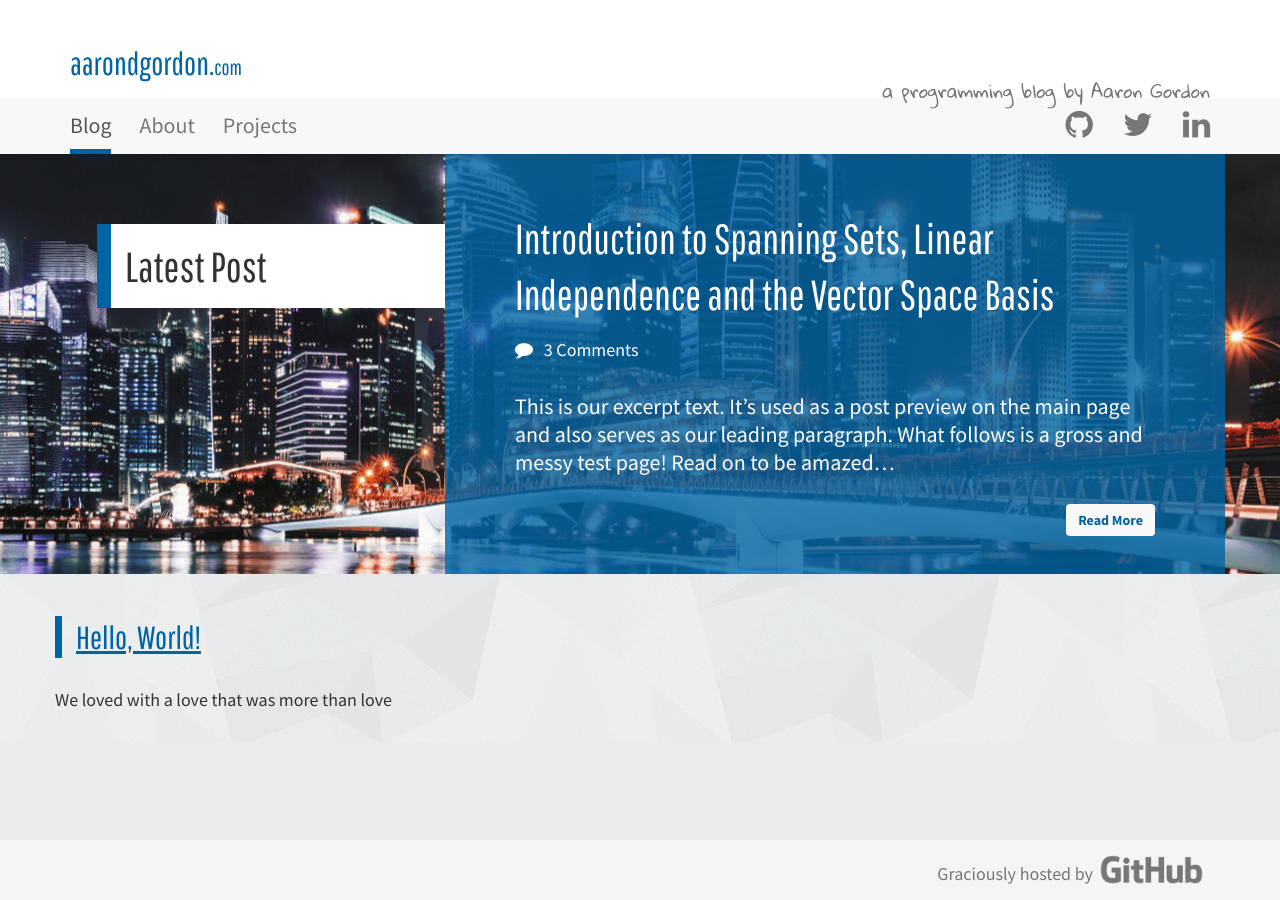
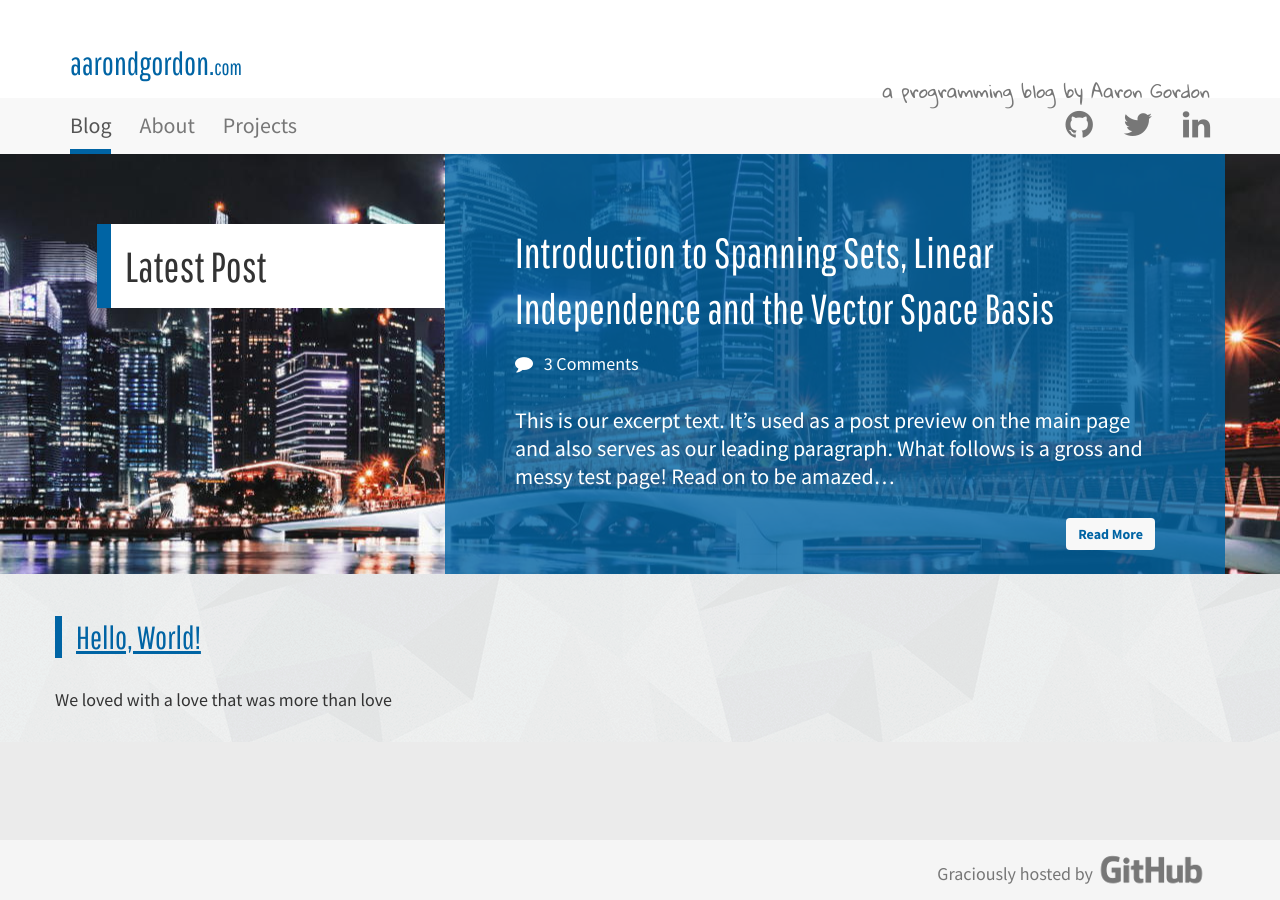
Before and after one commit to aarondgordon/aarondgordon.github.io, a Jekyll site: the page built from index.md, in a window 1280 px wide. Built offline with Jekyll 4.4.1, drawn with Linux system fonts in a browser that asks for light colours; nearby versions of some CDN libraries.

Commit message:
Increased cover title top margin

```diff
--- a/assets/css/layout.css
+++ b/assets/css/layout.css
@@ -154,7 +154,7 @@ body {
 
 @media (min-width: 768px) {
   .cover-title {
-    margin-top: 1.333em; /* 4 x baseline | 56px/42px */
+    margin-top: 1.666em; /* 5 x baseline | 70px/42px */
   }
 }
 
```
